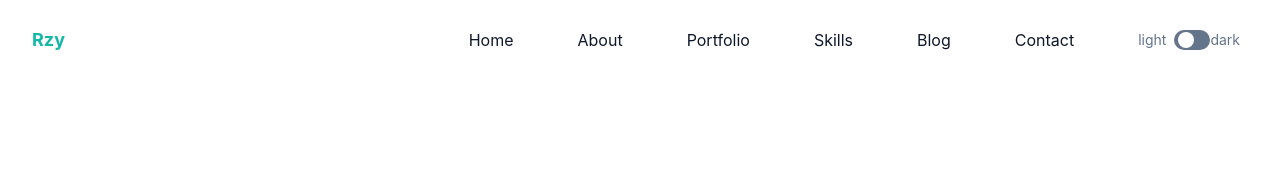
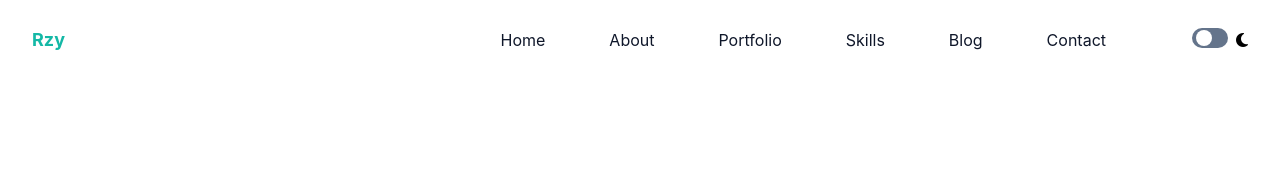
Before and after one commit to rizkyaditias/portfolio-Tailwind, a website: page index.html in a window 1280 px wide. Shown: the top 177 px of the page. Drawn offline with nearby package versions, Linux system fonts and the light colour scheme; some packages are replaced by stand-ins of ours; a script that the page names is missing.

Commit message:
update dark mode text to icon

```diff
--- a/index.html
+++ b/index.html
@@ -1,9 +1,11 @@
 <!DOCTYPE html>
-<html lang="en" class="scroll-smooth">
+<html lang="en" class="scroll-smooth relative">
   <head>
     <meta charset="UTF-8" />
     <meta name="viewport" content="width=device-width, initial-scale=1.0" />
     <title>Portfolio</title>
+    <link rel="icon" href="dist/rizky3.png" type="image/x-icon">
+    <link rel="stylesheet" href="https://cdnjs.cloudflare.com/ajax/libs/font-awesome/6.4.0/css/all.min.css"/>
     <link href="dist/output.css" rel="stylesheet" />
 
     <!-- LIBRARY AOS -->
@@ -62,14 +64,14 @@
                 </li>
                 <li class="mt-3 lg:mt-0 flex items-center pl-8">
                   <div class="flex">
-                    <span class="mr-2 text-sm text-slate-500">light</span>
+                    <span class="mr-2 text-sm text-white " id="lightMode"><i class="fa-solid fa-sun"></i></span>
                     <input type="checkbox" class="hidden" id="dark-toggle">
                     <label for="dark-toggle">
-                      <div class="flex h-5 w-9 cursor-pointer items-center rounded-full bg-slate-500 p-1">
+                      <div class="flex h-5 w-9 cursor-pointer items-center rounded-full bg-slate-500 p-1 mr-2">
                         <div class="toggle-circle h-4 w-4 rounded-full bg-white transition duration-300 ease-in-out"></div>
                       </div>
                     </label>
-                    <span class="mr-2 text-sm text-slate-500">dark</span>
+                    <span class="mr-2text-sm dark:hidden"><i class="fa-solid fa-moon"></i></span>
                   </div>
                 </li>
               </ul>
@@ -452,6 +454,8 @@
     </a>
     <!-- Back To TOP End -->
 
+
+
     <!-- CDN SCRIPT ANIMATION GSAP -->
     <script src="https://cdnjs.cloudflare.com/ajax/libs/gsap/3.12.2/gsap.min.js"></script>
     <script src="https://cdnjs.cloudflare.com/ajax/libs/gsap/3.12.2/TextPlugin.min.js"></script>
```
Also changed, not shown: dist/js/script.js, dist/output.css.
